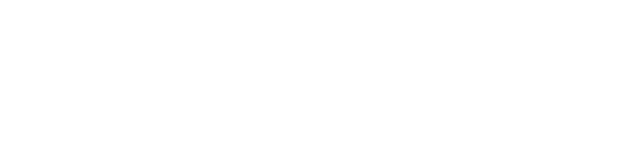
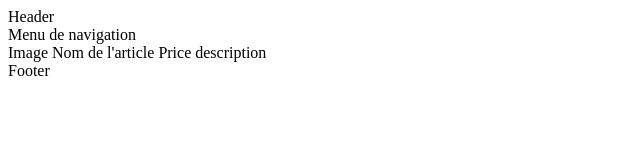
Before and after one commit to manu2711/project5-js, a plain HTML site: page index.html in a window 1280 px wide. Shown: the whole page, without its empty margins (0-640 px from the left). Drawn offline with Linux system fonts and the light colour scheme; files that its build step writes are made by us from their sources.

Commit message:
Initial commit on branch index

```diff
--- a/index.html
+++ b/index.html
@@ -3,7 +3,7 @@
 
 <head>
 	<meta charset="UTF-8" />
-	<title>Title</title>
+	<title>Orimeuble</title>
 	<meta name="description" content="">
 
 	<meta name="viewport" content="width=device-width, initial-scale=1.0, viewport-fit=cover">
@@ -17,7 +17,21 @@
 
 <body>
 	<div class="container">
+		<div class="header">Header</div>
+		<div class="main">
 
+			<!-- Menu de la page-->
+			<div class="nav">Menu de navigation</div>
+
+			<div class="article">
+				Image
+				Nom de l'article
+				Price
+				description
+			</div>
+
+		</div>
+		<div class="footer">Footer</div>
 
 	</div>
 
```
Also changed, not shown: 1 other file.
